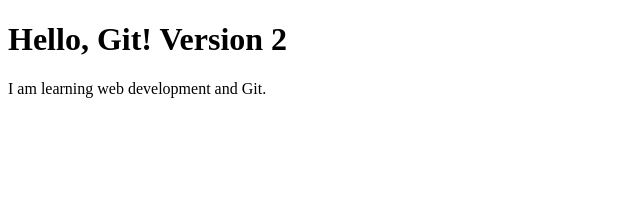
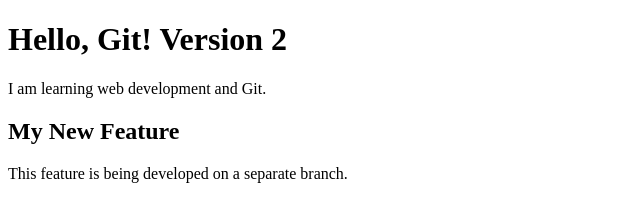
Before and after one commit to Le1cht-YC/my_first_website, a plain HTML site: page index.html in a window 1280 px wide. Shown: the whole page, without its empty margins (0-640 px from the left). Drawn offline with Linux system fonts and the light colour scheme.

Commit message:
Add new feature section

```diff
--- a/index.html
+++ b/index.html
@@ -8,5 +8,8 @@
 <body>
     <h1>Hello, Git! Version 2</h1>
     <p>I am learning web development and Git.</p>
+
+    <h2>My New Feature</h2>
+    <p>This feature is being developed on a separate branch.</p>
 </body>
 </html>
```
